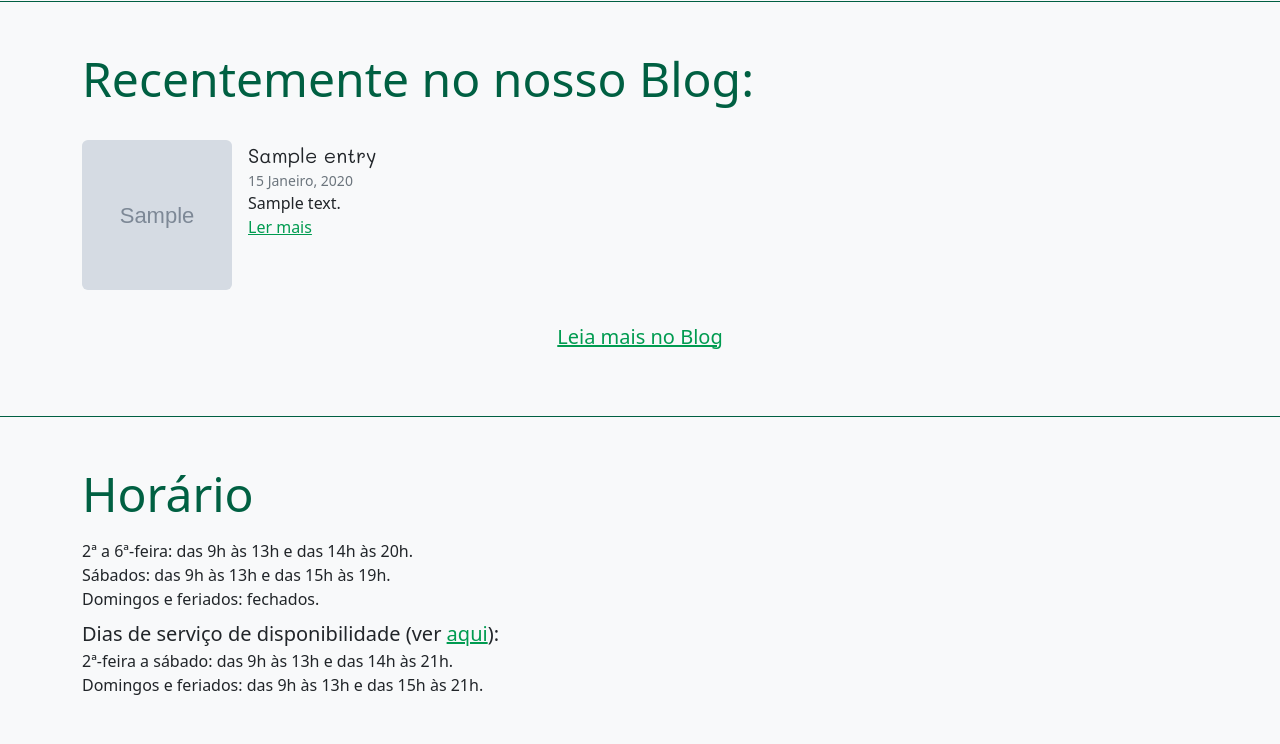
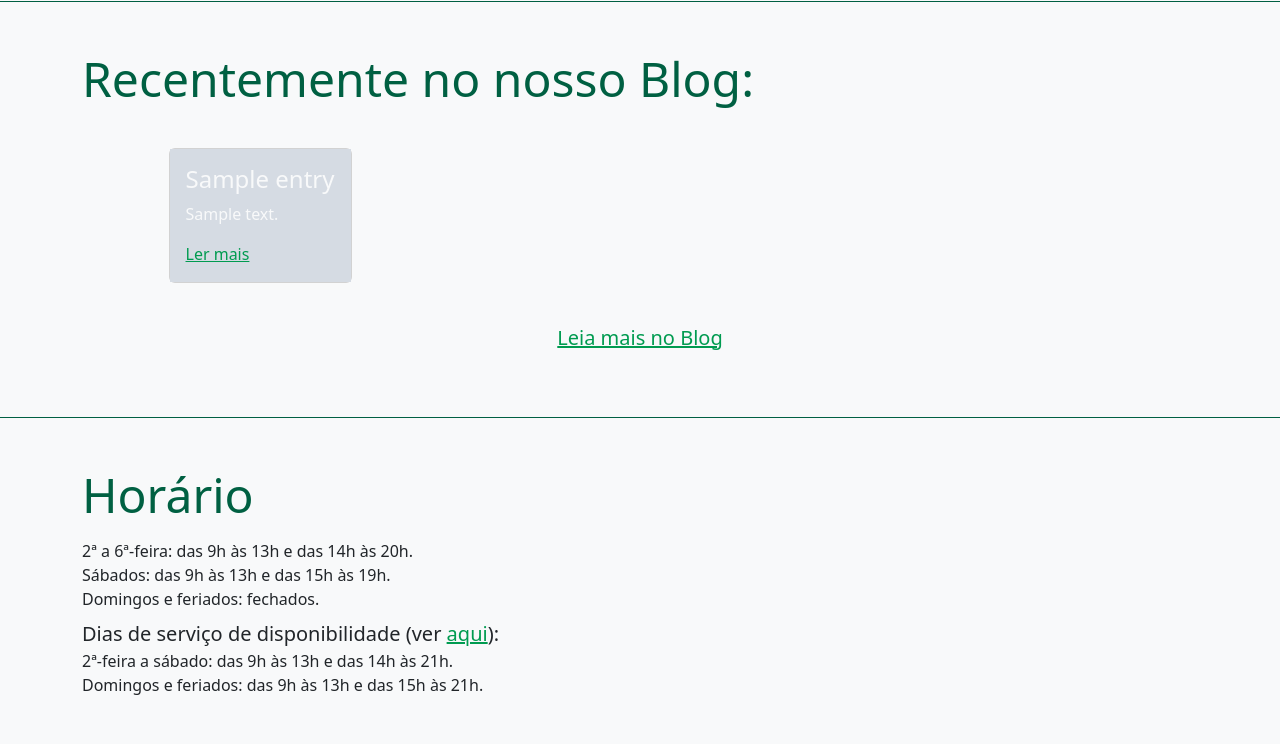
Before and after one commit to francpisco/farma_site, a Django app: template farma_site_app/templates/farma_site_app/index.html in a window 1280 px wide. Shown: the part 1127-1871 px from the top of the page. Run offline with Django 3.2, Linux system fonts and the light colour scheme; the template is opened without the code that fills it: most values are stand-ins (such as "Sample title", 1, 10 or a date in 2020); grey boxes marked "Sample" are stand-in pictures; some libraries are stand-ins or nearby versions.

Commit message:
Alteração na apresentação do blog em index.html.

```diff
--- a/farma_site_app/templates/farma_site_app/index.html
+++ b/farma_site_app/templates/farma_site_app/index.html
@@ -55,22 +55,24 @@
   <div class="container">
     <div class="display-5 text-secondary pb-3">Recentemente no nosso Blog:</div>
 
-    {% for entry in entries %}
-    <div class="d-flex py-3">
-      <img src="{{ entry.image.url }}" alt="blog entry image" class="rounded" style="height: 150px; width: 150px">
-      <div class="ps-3">
-        <div class="lead" style="font-family: 'Mali', cursive;">{{ entry.title }}</div>
-        {% language 'pt' %}
-        <div class="text-muted small">{{ entry.date_updated|date:'d F, Y' }}</div>
-        {% endlanguage %}
-        <div>{{ entry.text|truncatewords:18 }}</div>
-        <a href="{% url 'farma_site_app:entry' entry.id %}">Ler mais</a>
+    <div class="row g-4 py-4">
+
+      {% for entry in entries %}
+      <div class="col-12 col-sm-6 col-lg-4 d-flex justify-content-center">
+        <div class="blog-card card">
+          <div class="card-body blog-card-child text-light" style="background-image: url({{ entry.image.url }});">
+            <p class="h4 text-center">{{ entry.title }}</p>
+            <p style="font-size: min(16px, 2.5vw);">{{ entry.text|truncatewords:18 }}</p>
+            <a href="{% url 'farma_site_app:entry' entry.id %}">Ler mais</a>
+          </div>
+        </div>
       </div>
+      {% empty %}
+      <p>Ainda não há entradas de blog disponiveis</p>
+      {% endfor %}
 
     </div>
-    {% empty %}
-    <p>Ainda não há entradas no blog.</p>
-    {% endfor %}
+
     <div class="lead text-center p-3"><a href="{% url 'farma_site_app:blog' %}">Leia mais no Blog</a></div>
 
   </div>
```
